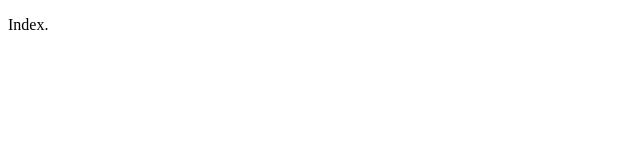
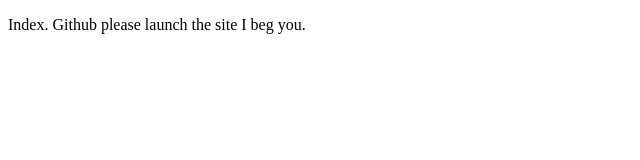
Before and after one commit to dnearman24/dnearman24.github.io, a plain HTML site: page index.html in a window 1280 px wide. Shown: the whole page, without its empty margins (0-640 px from the left). Drawn offline with Linux system fonts and the light colour scheme.

Commit message:
Update index.html

```diff
--- a/index.html
+++ b/index.html
@@ -5,7 +5,7 @@
   </head>
   <body>
     <p>
-      Index.
+      Index. Github please launch the site I beg you.
     </p>
   </body>
 </html>
```
